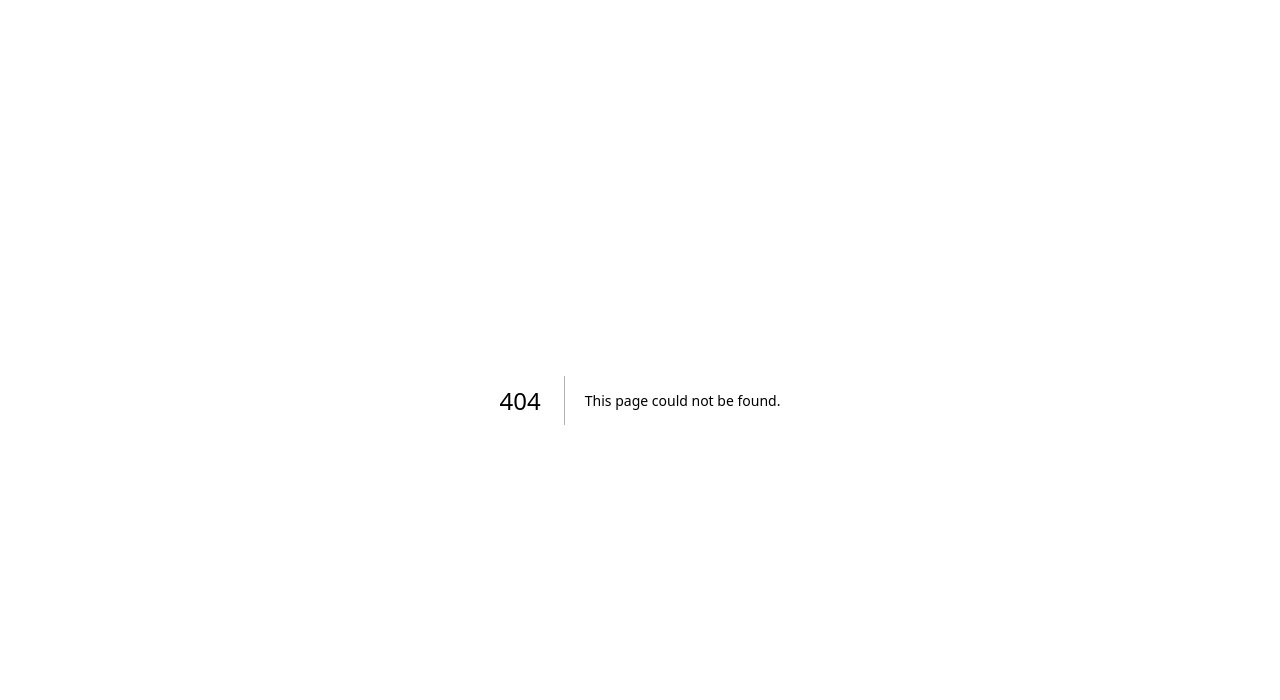
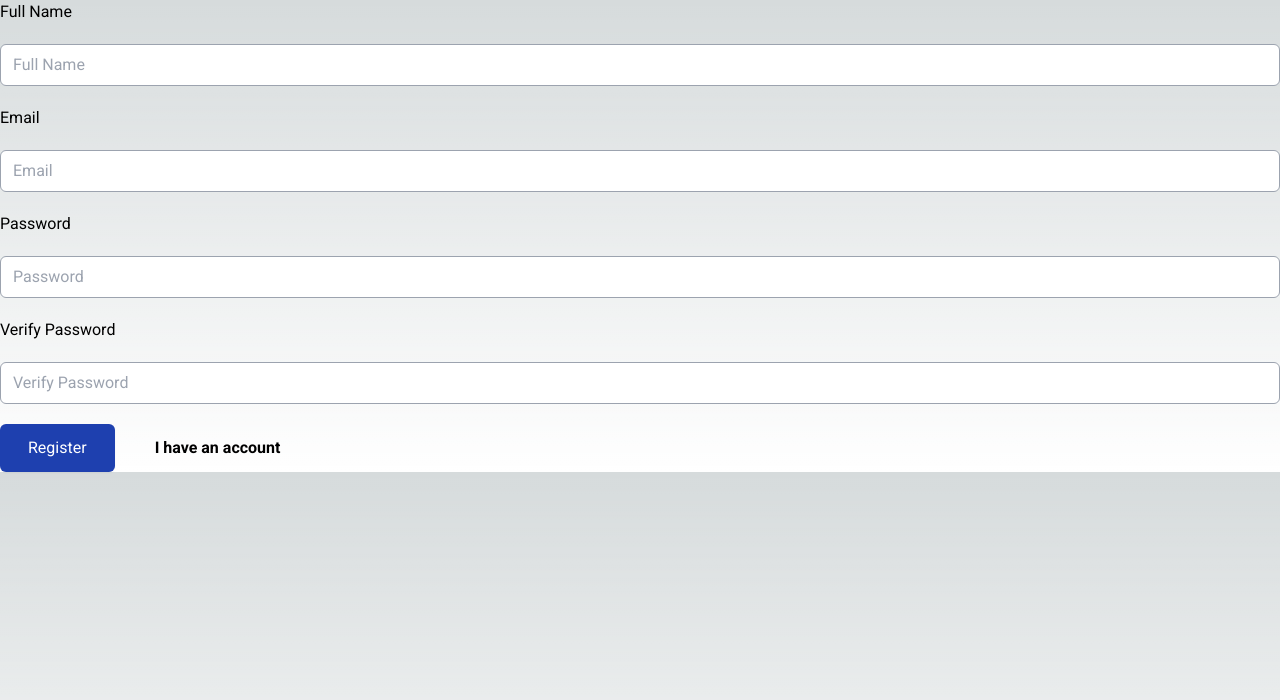
Before and after one commit to mmesomasaint/sheerpoll, a Next.js app: page /v/auth/register in a window 1280 px wide. Before the commit this address had no page. Shown: the top 700 px of the page. Built offline with nearby package versions, Linux system fonts and the light colour scheme.

Commit message:
Feat: Create the auth engine

```diff
--- /dev/null
+++ b/app/v/auth/login/page.tsx
@@ -0,0 +1,47 @@
+'use client'
+import { useState, FormEvent } from "react"
+
+export default function Login() {
+  const [form, setForm] = useState({email: '', password: ''})
+
+  const setEmail = (email: string) => (setForm(prev => ({...form, email})))
+  const setPassword = (password: string) => (setForm(prev => ({...form, password})))
+  const submit = (e: FormEvent<HTMLFormElement>) => {
+    e.preventDefault()
+
+    // Submit the form
+  }
+
+  return (
+    <form onSubmit={submit}>
+      <div className="flex flex-col gap-5">
+        <label htmlFor="email">Email</label>
+        <input
+          type="email"
+          id="email"
+          name="email"
+          value={form.email}
+          placeholder="Email"
+          className="border border-gray-400 rounded-md px-3 py-2"
+          onChange={e => setEmail(e.target.value)}
+        />
+        <label htmlFor="password">Password</label>
+        <input
+          type="password"
+          id="password"
+          name="password"
+          placeholder="Password"
+          className="border border-gray-400 rounded-md px-3 py-2"
+          onChange={e => setPassword(e.target.value)}
+        />
+        <div className="flex justify-start items-center gap-10">
+
+        <button type="submit" className="px-7 py-3 text-white bg-primary rounded-md shadow-sm">
+          Login
+        </button>
+        <p className="text-base font-semibold">I don&apos;t have an account</p>
+        </div>
+      </div>
+    </form>
+  )
+}
--- /dev/null
+++ b/app/v/auth/register/page.tsx
@@ -0,0 +1,69 @@
+import { useState, FormEvent } from "react"
+
+export default function Register() {
+  const [form, setForm] = useState({name: '', email: '', password: '', verifyPassword: ''})
+
+  const setName = (name: string) => (setForm(prev => ({...form, name})))
+  const setEmail = (email: string) => (setForm(prev => ({...form, email})))
+  const setPassword = (password: string) => (setForm(prev => ({...form, password})))
+  const setVerifyPassword = (verifyPassword: string) => (setForm(prev => ({...form, verifyPassword})))
+  const submit = (e: FormEvent<HTMLFormElement>) => {
+    e.preventDefault()
+
+    // Submit the form
+  }
+
+  return (
+    <form onSubmit={submit}>
+      <div className="flex flex-col gap-5">
+        <label htmlFor="name">Full Name</label>
+        <input
+          type="text"
+          id="name"
+          name="name"
+          value={form.name}
+          placeholder="Full Name"
+          className="border border-gray-400 rounded-md px-3 py-2"
+          onChange={e => setName(e.target.value)}
+        />
+        <label htmlFor="email">Email</label>
+        <input
+          type="email"
+          id="email"
+          name="email"
+          value={form.email}
+          placeholder="Email"
+          className="border border-gray-400 rounded-md px-3 py-2"
+          onChange={e => setEmail(e.target.value)}
+        />
+        <label htmlFor="password">Password</label>
+        <input
+          type="password"
+          id="password"
+          name="password"
+          value={form.password}
+          placeholder="Password"
+          className="border border-gray-400 rounded-md px-3 py-2"
+          onChange={e => setPassword(e.target.value)}
+        />
+        <label htmlFor="v_password">Verify Password</label>
+        <input
+          type="v_password"
+          id="v_password"
+          name="v_password"
+          value={form.verifyPassword}
+          placeholder="Verify Password"
+          className="border border-gray-400 rounded-md px-3 py-2"
+          onChange={e => setVerifyPassword(e.target.value)}
+        />
+        <div className="flex justify-start items-center gap-10">
+
+        <button type="submit" className="px-7 py-3 text-white bg-primary rounded-md shadow-sm">
+          Register
+        </button>
+        <p className="text-base font-semibold">I have an account</p>
+        </div>
+      </div>
+    </form>
+  )
+}
```
